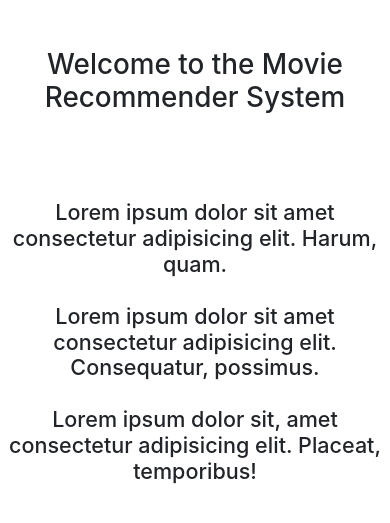
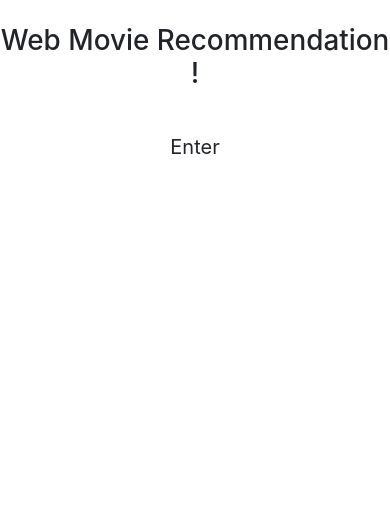
Before and after one commit to lataeqishere/WEB_MOVIE_RECOMMENDATION, a Flask app: page /home in a window 390 px wide. Shown: the part 114-637 px from the top of the page. Run offline with Flask 3, Linux system fonts and the light colour scheme; some libraries are stand-ins or nearby versions; some web fonts are replaced.

Commit message:
decorate index page

```diff
--- a/application/templates/index.html
+++ b/application/templates/index.html
@@ -1,22 +1,13 @@
 {% extends "layout.html" %}
 
 {% block content %}
-    <div class="row">
-        <div class="col-md-12 text-center">
-            <br/><br/>
-            <h1>Welcome to the Movie Recommender System</h1>
-            <br7>
-        </div>
+
+<div class="text-center index-text">
+    <br>
+    <h1 class="index-texts">Web Movie Recommendation !</h1>
+    <br>
+    <div>
+        <a href="/login" class="btn btn-lg">Enter</a>
     </div>
-    <div class="row">
-        <div class="col-md-2"></div>
-        <div class="col-md-8 text-center">
-            <h4><br/><br/><br/>
-                Lorem ipsum dolor sit amet consectetur adipisicing elit. Harum, quam.<br/><br/>
-                Lorem ipsum dolor sit amet consectetur adipisicing elit. Consequatur, possimus.<br/><br/>
-                Lorem ipsum dolor sit, amet consectetur adipisicing elit. Placeat, temporibus!<br/><br/>
-            </h4>
-        </div>
-        <div class="col-md-2"></div>
-    </div>
+</div>
 {% endblock %}
```
